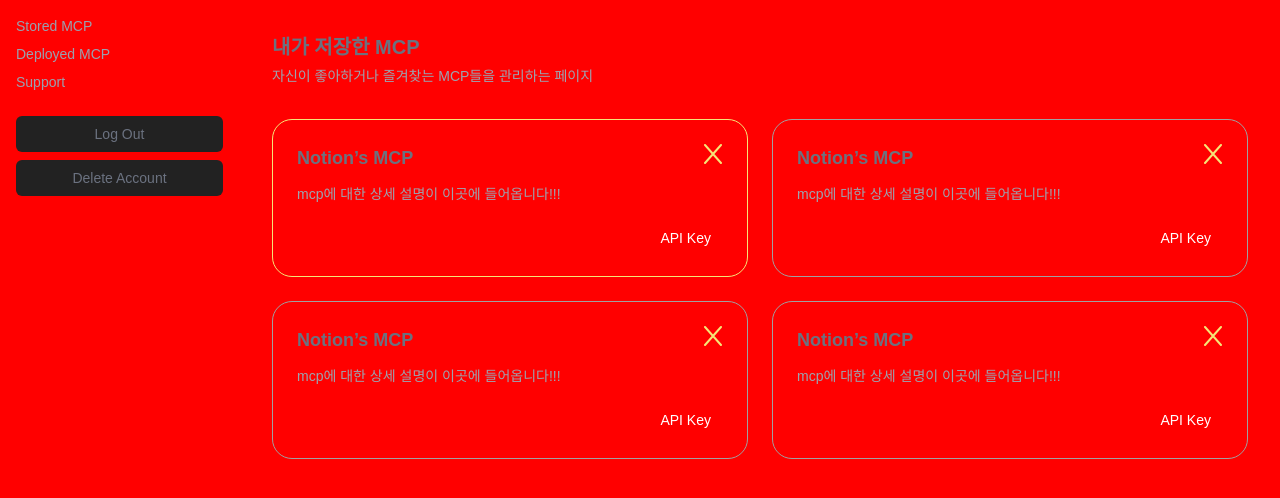
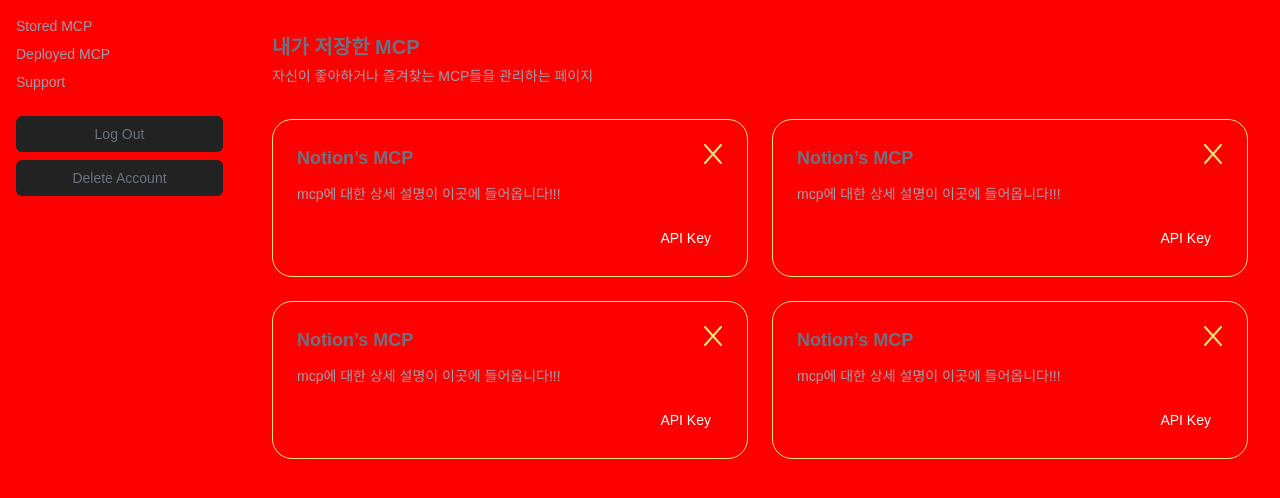
Before and after one commit to 8LOWUP/mcp-hub-FE, a Next.js app: page /en/profiles in a window 1280 px wide. Shown: the top 498 px of the page. Built offline with nearby package versions, Linux system fonts and the light colour scheme; a web font is replaced by a local one.

Commit message:
:sparkles: feat: ProfileCard 기본 테두리를 강조색으로 변경

```diff
--- a/src/features/profiles/components/ProfileCard.tsx
+++ b/src/features/profiles/components/ProfileCard.tsx
@@ -22,14 +22,13 @@
         <article
             className={[
                 PROFILES_STYLES.CARD_BASE,
-                item.isHighlighted
-                    ? PROFILES_STYLES.CARD_BORDER_HIGHLIGHT
-                    : PROFILES_STYLES.CARD_BORDER_DEFAULT,
+                PROFILES_STYLES.CARD_BORDER_HIGHLIGHT, // ✅ 강조 테두리 고정
                 "hover:border-transparent hover:bg-surface-2 active:bg-surface-2 cursor-pointer transition-colors"
             ].join(" ")}
             aria-label={`${item.title} 카드`}
         >
-            <div className="flex items-start justify-between">
+
+        <div className="flex items-start justify-between">
                 <h2 className={PROFILES_STYLES.CARD_TITLE}>{item.title}</h2>
 
                 <button
--- a/src/features/profiles/constants.ts
+++ b/src/features/profiles/constants.ts
@@ -39,7 +39,7 @@
 
     // 카드
     CARD_BASE: `rounded-[20px] p-6 border ${THEME_CLASSES.CONTAINER_BG}`,
-    CARD_BORDER_DEFAULT: `${THEME_CLASSES.BORDER_DEFAULT}`,
+    CARD_BORDER_DEFAULT: `${THEME_CLASSES.BORDER_ACCENT}`,
     CARD_BORDER_HIGHLIGHT: `${THEME_CLASSES.BORDER_ACCENT}`,
     CARD_TITLE: `text-lg font-semibold ${THEME_CLASSES.TEXT_PRIMARY}`,
     CARD_DESC: `mt-3 text-sm ${THEME_CLASSES.TEXT_SECONDARY}`,
@@ -57,7 +57,6 @@
         id: "notion-1",
         title: "Notion’s MCP",
         description: "mcp에 대한 상세 설명이 이곳에 들어옵니다!!!",
-        isHighlighted: true, // 강조 테두리(액센트)
     },
     {
         id: "notion-2",
```
